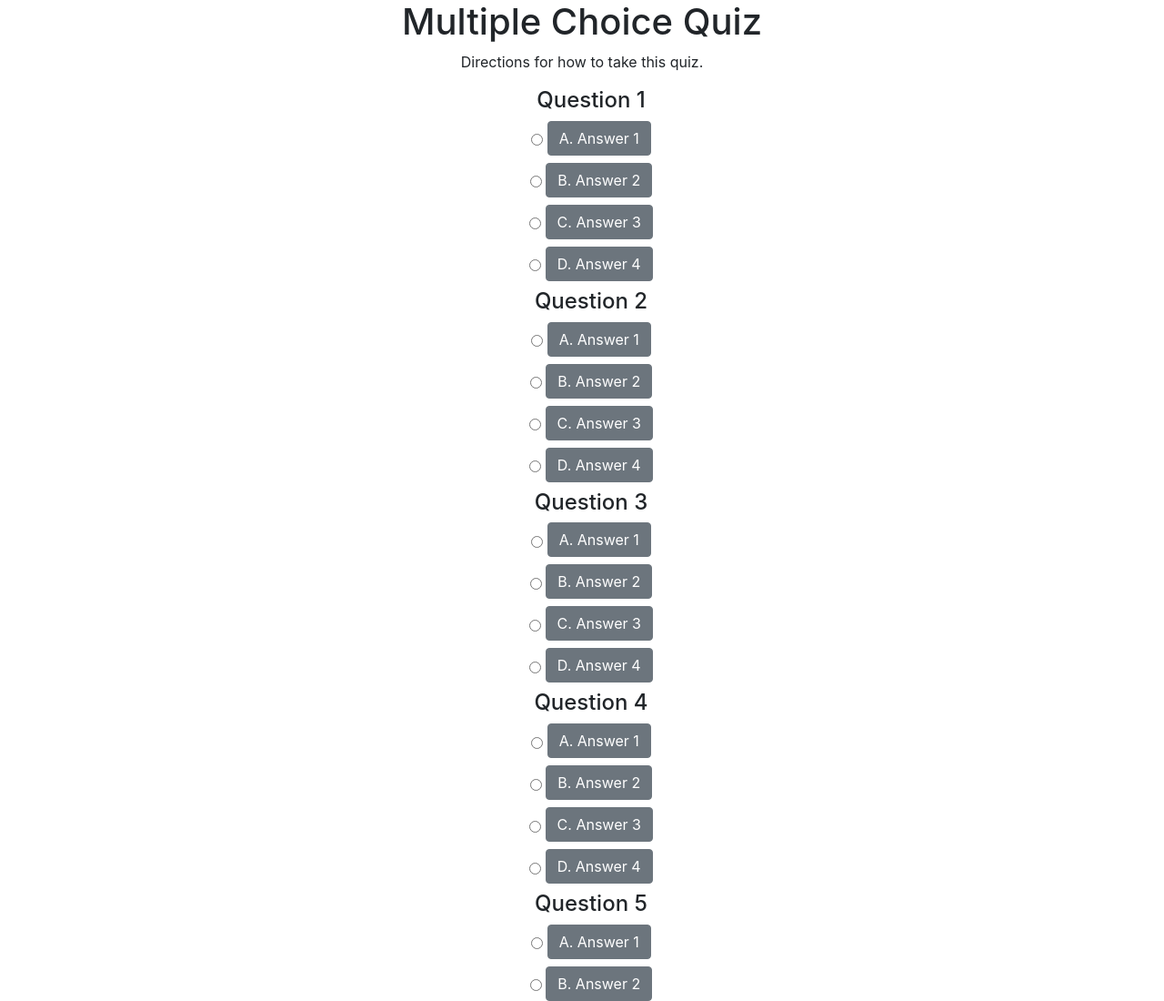
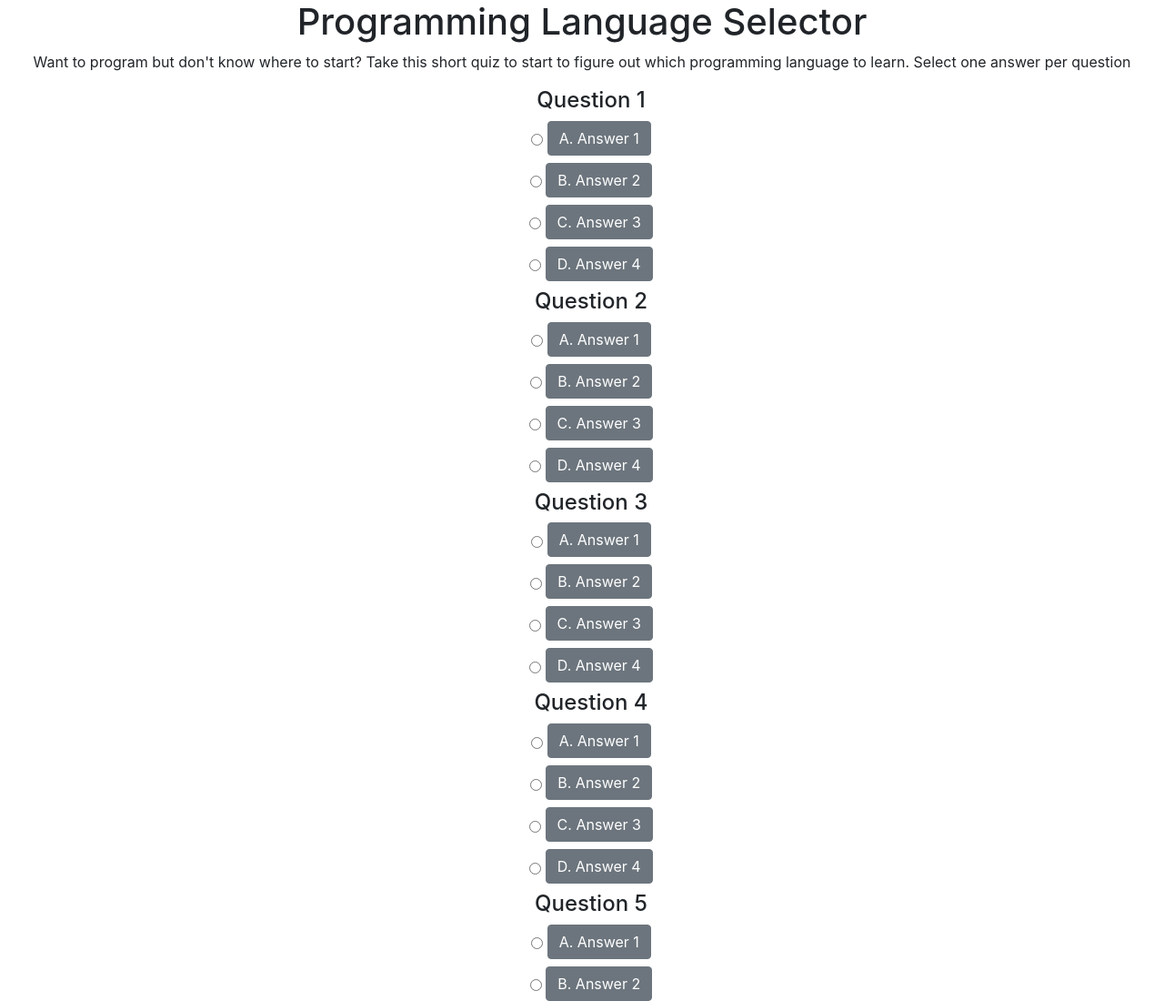
Before and after one commit to kirstenopstad/language-selector, a plain HTML site: page index.html in a window 1280 px wide. Shown: the top 1100 px of the page at 91% size. Drawn offline with Linux system fonts and the light colour scheme.

Commit message:
WIP: Add title and quiz directions

```diff
--- a/index.html
+++ b/index.html
@@ -1,7 +1,7 @@
 <!DOCTYPE html>
 <html lang="en-US">
   <head>
-    <title>Multiple Choice Quiz</title>
+    <title>Programming Language Selector</title>
     <link href="css/bootstrap.css" rel="stylesheet" type="text/css">
     <link href="css/styles.css" rel="stylesheet" type="text/css">
     <script src="js/scripts.js"></script>
@@ -11,11 +11,11 @@
     <div class="container-fluid">
       <!-- Header -->
       <div class="header">
-        <h1>Multiple Choice Quiz</h1>
+        <h1>Programming Language Selector</h1>
       </div>
       <!-- Quiz blurb with directions on how to take quiz -->
       <div class="quizBlurb">
-        <p>Directions for how to take this quiz.</p>
+        <p>Want to program but don't know where to start? Take this short quiz to start to figure out which programming language to learn. Select one answer per question</p>
       </div>
       <!-- Quiz -->
       <div id="quizQuestions">
```
